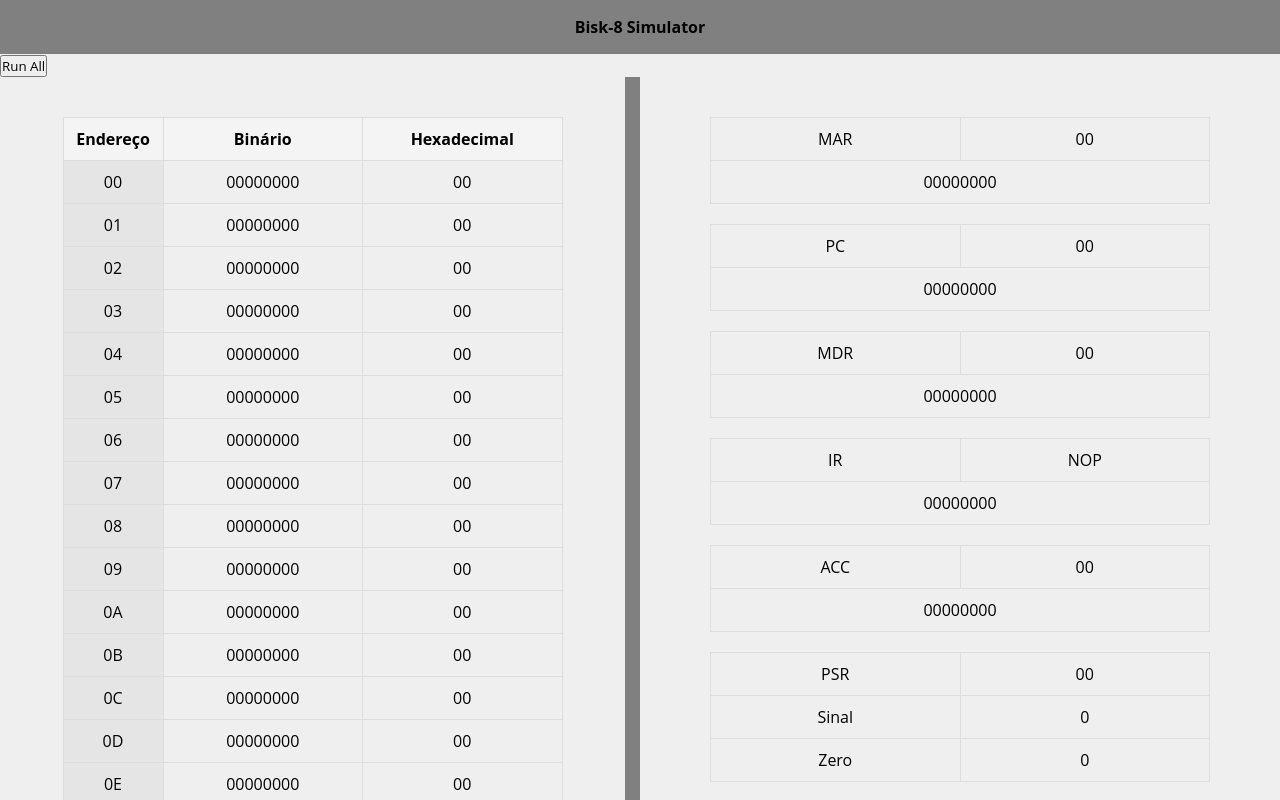
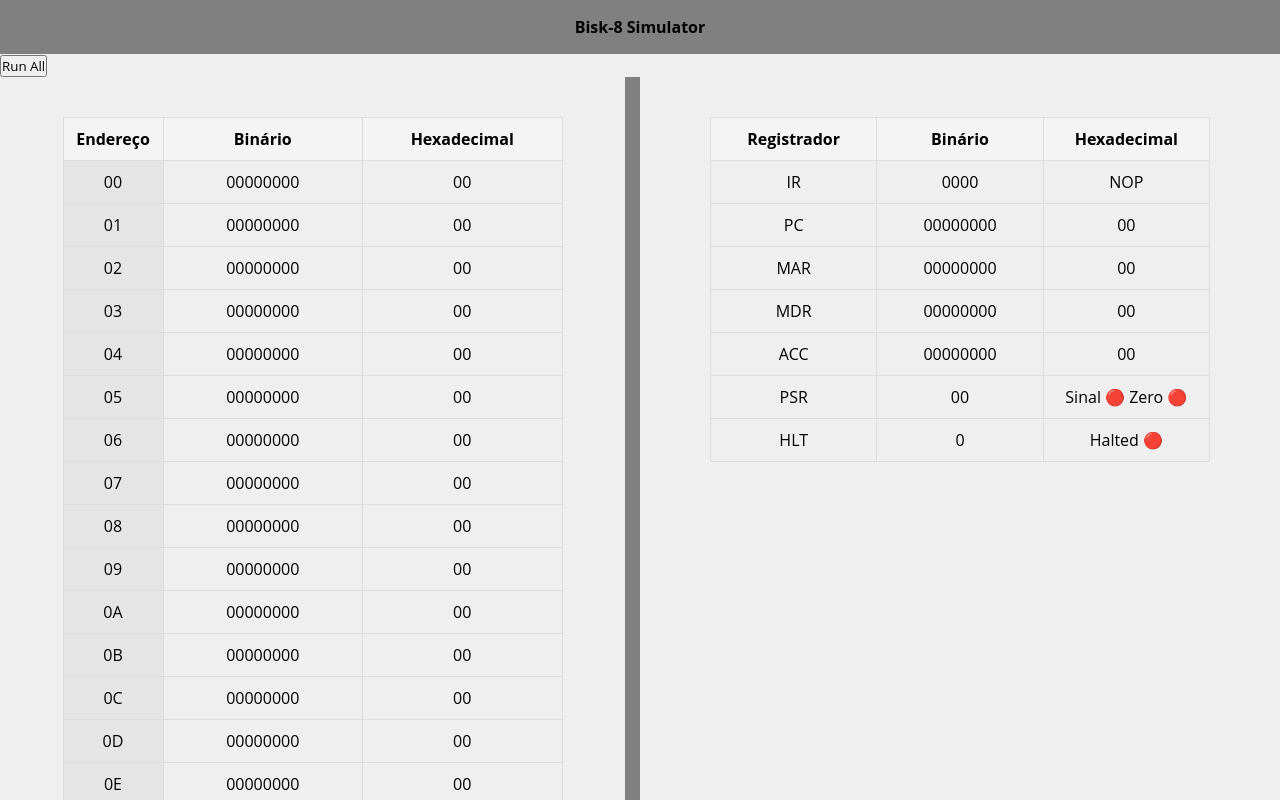
Before and after one commit to lfachinetto/bisk-8, a React (Vite) app: page / in a window 1280 px wide. Shown: the top 800 px of the page. Built offline with nearby package versions, Linux system fonts and the light colour scheme.

Commit message:
Register and RTL tables

```diff
--- a/src/App.tsx
+++ b/src/App.tsx
@@ -8,18 +8,10 @@ import styles from "./App.module.css";
 import Simulation from "./components/pages/Simulation";
 
 function App() {
-  // const [count, setCount] = useState(0);
-
   const [registers, setRegisters] = useState<RegisterFile>(new RegisterFile());
   const [memory, setMemory] = useState<number[]>(new Array(256).fill(0));
   const [rtl, setRtl] = useState<string[]>([]);
   const isa = new InstructionSet();
-
-  // const registers = new RegisterFile();
-  // const isa = new InstructionSet();
-  // const memory = new Array(256).fill(0);
-
-  // isa.findByMnemonic("add")!.operation!(registers, memory);
 
   function runAll() {
     const newRegisters = new RegisterFile();
@@ -27,6 +19,7 @@ function App() {
     const newRtl: string[] = [];
 
     while (newRegisters.registers["PC"].value < 256) {
+      newRtl.push("#Ciclo de busca da instrução");
       // Realiza etapas de busca de instrução
       searchInstruction.forEach((cicle) => {
         newRtl.push(cicle(newRegisters, newMemory));
@@ -37,11 +30,13 @@ function App() {
       if (instruction) {
         // Realiza etapas de busca de endereço (instruções de 2 bytes)
         if (instruction.requiresAddress) {
+          newRtl.push("#Ciclo de busca do endereço");
           searchAddress.forEach((cicle) => {
             newRtl.push(cicle(newRegisters, newMemory));
           });
         }
 
+        newRtl.push("#Ciclo de execução da instrução");
         // Executa operação da instrução
         instruction.operation.forEach((cicle) => {
           newRtl.push(cicle(newRegisters, newMemory));
@@ -59,7 +54,7 @@ function App() {
     // Atualiza estado para refletir na interface
     setRegisters(newRegisters);
     setMemory(newMemory);
-    setRtl([...rtl, ...newRtl]);
+    setRtl(newRtl);
   }
 
   return (
--- a/src/components/layout/RTL.tsx
+++ /dev/null
@@ -1,19 +0,0 @@
-import React from "react";
-
-interface RTLProps {
-  strings: string[];
-}
-
-function Rtl({ strings }: RTLProps) {
-  return (
-    <div>
-      <center><h3> Ciclo de busca da instrução</h3></center>
-      <br />
-      {strings.map((string) => (
-        <center>{string}</center>
-      ))}
-    </div>
-  );
-}
-
-export default Rtl;
--- /dev/null
+++ b/src/components/layout/RTLTable.module.css
@@ -0,0 +1,48 @@
+.App {
+  text-align: center;
+}
+
+table {
+  width: 500px;
+  margin: 20px auto;
+  border-collapse: collapse;
+  table-layout: fixed;
+}
+
+th,
+td {
+  padding: 10px;
+  border: 1px solid #ddd;
+  cursor: pointer;
+  text-align: center;
+}
+
+.address {
+  width: 100px;
+}
+
+.addresshexa {
+  background-color: rgba(128, 128, 128, 0.089);
+}
+
+th {
+  background-color: #f4f4f4;
+}
+
+input {
+  width: 100%;
+  border: none;
+  background: none;
+  font-size: 1em;
+  padding: 0;
+  margin: 0;
+  text-align: center;
+}
+
+input:focus {
+  outline: none;
+}
+
+.title {
+  font-weight: bold;
+}
--- /dev/null
+++ b/src/components/layout/RTLTable.tsx
@@ -0,0 +1,42 @@
+import styles from "./RTLTable.module.css";
+
+interface RegisterTableProps {
+  rtlLog: string[];
+}
+
+function RegisterTable({ rtlLog }: RegisterTableProps) {
+  return rtlLog.length === 0 ? (
+    <></>
+  ) : (
+    <table>
+      <thead>
+        <tr>
+          <th>RTL</th>
+        </tr>
+      </thead>
+      <tbody>
+        {rtlLog.map((rtl, i) => {
+          const isComment = rtl.slice(0, 1) == "#";
+          return (
+            <>
+              {isComment && i > 0 ? (
+                <tr>
+                  <td />
+                </tr>
+              ) : (
+                <></>
+              )}
+              <tr key={rtl}>
+                <td className={isComment ? styles.title : ""}>
+                  {isComment ? rtl.slice(1) : rtl}
+                </td>
+              </tr>
+            </>
+          );
+        })}
+      </tbody>
+    </table>
+  );
+}
+
+export default RegisterTable;
--- a/src/components/layout/Register.module.css
+++ /dev/null
@@ -1,32 +0,0 @@
-.table-container {
-    display: flex;
-    justify-content: center;
-    align-items: center;
-    height: 100vh;  /* Center vertically */
-  }
-
-  .custom-table {
-    border-collapse: collapse;
-    width: auto;
-    border: 2px solid black;
-  }
-
-  .custom-table td {
-    border: 1px solid black;
-    text-align: center;
-    padding: 10px;
-  }
-
-  .label-cell {
-    width: 50%;
-    font-weight: bold;
-  }
-
-  .value-cell {
-    width: 50%;
-  }
-
-  .large-cell {
-    width: 100%;
-    font-weight: bold;
-  }
--- a/src/components/layout/Register.tsx
+++ /dev/null
@@ -1,55 +0,0 @@
-import React from "react";
-import "./Register.module.css";
-import InstructionSet from "../../models/instructionSet";
-
-interface RegisterProps {
-  name: string;
-  value: number;
-  isa: InstructionSet;
-}
-
-function Register({ name, value, isa }: RegisterProps) {
-  return (
-    <div className="table-container">
-      <table className="custom-table">
-        <tbody>
-          <tr>
-            <td className="label-cell">{name}</td>
-            <td className="value-cell">
-              {name === "IR"
-                ? isa.instructions[value].mnemonic
-                : value.toString(16).padStart(2, "0").toUpperCase()}
-            </td>
-          </tr>
-          {name !== "PSR" ? (
-            <tr>
-              <td colSpan={2} className="large-cell">
-                {value.toString(2).padStart(8, "0")}
-              </td>
-
-              {/* { {name === "PSR" ? (
-              <td colSpan={2} className="large-cell">
-                {value.toString(2).padStart(8, "0")}
-              </td>
-            ) : null} } */}
-            </tr>
-          ) : (
-            <>
-              <tr>
-                <td>Sinal</td>
-                <td>{value & 0b10 ? 1 : 0}</td>
-              </tr>
-              <tr>
-                <td>Zero</td>
-                <td>{value & 0b01 ? 1 : 0}</td>
-              </tr>
-            </>
-          )}
-        </tbody>
-      </table>
-    </div>
-  );
-}
-
-export default Register;
-//
--- /dev/null
+++ b/src/components/layout/RegisterTable.module.css
@@ -0,0 +1,44 @@
+.App {
+  text-align: center;
+}
+
+table {
+  width: 500px;
+  margin: 20px auto;
+  border-collapse: collapse;
+  table-layout: fixed;
+}
+
+th,
+td {
+  padding: 10px;
+  border: 1px solid #ddd;
+  cursor: pointer;
+  text-align: center;
+}
+
+.address {
+  width: 100px;
+}
+
+.addresshexa {
+  background-color: rgba(128, 128, 128, 0.089);
+}
+
+th {
+  background-color: #f4f4f4;
+}
+
+input {
+  width: 100%;
+  border: none;
+  background: none;
+  font-size: 1em;
+  padding: 0;
+  margin: 0;
+  text-align: center;
+}
+
+input:focus {
+  outline: none;
+}
--- /dev/null
+++ b/src/components/layout/RegisterTable.tsx
@@ -0,0 +1,78 @@
+import "./RegisterTable.module.css";
+import RegisterFile from "../../models/registerFile";
+import InstructionSet from "../../models/instructionSet";
+
+
+interface RegisterTableProps {
+  file: RegisterFile;
+  isa: InstructionSet;
+}
+
+function RegisterTable({ file, isa }: RegisterTableProps) {
+
+  return (
+    <table>
+      <thead>
+        <tr>
+          <th>Registrador</th>
+          <th>Binário</th>
+          <th>Hexadecimal</th>
+        </tr>
+      </thead>
+      <tbody>
+        {Object.keys(file.registers).map((registerName) => {
+          const register = file.registers[registerName];
+          return (
+            <tr key={register.name}>
+              <td>{register.name}</td>
+              <td>
+                {register.value
+                  .toString(2)
+                  .padStart(register.bitLength, "0")
+                  .toUpperCase()}
+              </td>
+              <td>
+                {(() => {
+                  if (register.name == "IR") {
+                    const instruction = isa.instructions[register.value];
+                    return instruction.mnemonic;
+                  }
+
+                  if (register.name === "HLT") {
+                    return (
+                      "Halted " +
+                      (register.value === 1
+                        ? String.fromCodePoint(0x1f7e2)
+                        : String.fromCodePoint(0x1f534))
+                    );
+                  }
+
+                  if (register.name === "PSR") {
+                    const sinal =
+                      register.value & 0b10
+                        ? String.fromCodePoint(0x1f7e2)
+                        : String.fromCodePoint(0x1f534);
+
+                    const zero =
+                      register.value & 0b01
+                        ? String.fromCodePoint(0x1f7e2)
+                        : String.fromCodePoint(0x1f534);
+
+                    return `Sinal ${sinal} Zero ${zero}`;
+                  }
+
+                  return register.value
+                    .toString(16)
+                    .padStart(Math.ceil(register.bitLength / 4), "0")
+                    .toUpperCase();
+                })()}
+              </td>
+            </tr>
+          );
+        })}
+      </tbody>
+    </table>
+  );
+}
+
+export default RegisterTable;
--- /dev/null
+++ b/src/components/pages/Simulation.module.css
@@ -0,0 +1,18 @@
+h1,
+h2 {
+  text-align: center;
+}
+
+.tableContainer {
+  flex: 1;
+  height: 90vh;
+  width: 550px;
+  overflow: auto;
+}
+
+.rtlContainer {
+  flex: 1;
+  height: 40vh;
+  width: 550px;
+  overflow: auto;
+}
--- a/src/components/pages/Simulation.tsx
+++ b/src/components/pages/Simulation.tsx
@@ -1,9 +1,8 @@
-// import styles from "./Simulation.module.css";
-import React from "react";
-import Register from "../layout/Register";
 import RegisterFile from "../../models/registerFile";
 import InstructionSet from "../../models/instructionSet";
-import RTL from "../layout/RTL";
+import RegisterTable from "../layout/RegisterTable";
+import RTLTable from "../layout/RTLTable";
+import styles from "./Simulation.module.css";
 
 interface SimulationProps {
   registers: RegisterFile;
@@ -14,10 +13,13 @@ interface SimulationProps {
 function Simulation({ registers, isa, rtl }: SimulationProps) {
   return (
     <>
-      {Object.entries(registers.registers).map(([name, value]) => (
-        <Register key={name} name={name} value={value.value} isa={isa} />
-      ))}
-      <RTL strings={rtl} />
+      <RegisterTable file={registers} isa={isa} />
+      <br />
+      <center>
+        <div className={styles.rtlContainer}>
+          <RTLTable rtlLog={rtl} />
+        </div>
+      </center>
     </>
   );
 }
--- a/src/models/registerFile.ts
+++ b/src/models/registerFile.ts
@@ -5,10 +5,10 @@ class RegisterFile {
 
   constructor() {
     this.registers = {
+      "IR": new Register("IR", 4, 0b0),
+      "PC": new Register("PC", 8, 0b0),
       "MAR": new Register("MAR", 8, 0b0),
-      "PC": new Register("PC", 8, 0b0),
       "MDR": new Register("MDR", 8, 0b0),
-      "IR": new Register("IR", 8, 0b0),
       "ACC": new Register("ACC", 8, 0b0),
       "PSR": new Register("PSR", 2, 0b0),
       "HLT": new Register("HLT", 1, 0b0),
--- a/src/services/operations.ts
+++ b/src/services/operations.ts
@@ -46,7 +46,7 @@ export const searchAddress = [
 // Instrução NOP
 export const nop = [
   (): string => {
-    return "";
+    return "-";
   },
 ];
 
```
